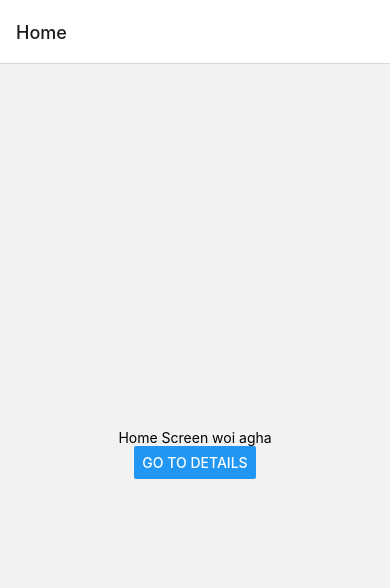
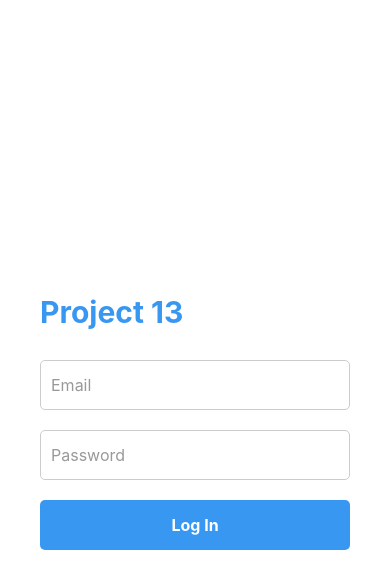
Before and after one commit to aliifam/project13-fe, a React Native app: screen / in a window 390 px wide. Shown: the top 588 px of the page. Built offline with nearby package versions, Linux system fonts and the light colour scheme.

Commit message:
cleaning unused package

```diff
--- a/babel.config.js
+++ b/babel.config.js
@@ -1,4 +1,3 @@
 module.exports = {
   presets: ['module:metro-react-native-babel-preset'],
-  plugins: ['nativewind/babel'],
 };
--- a/src/App.tsx
+++ b/src/App.tsx
@@ -2,38 +2,31 @@ import * as React from 'react';
 import {View, Text, Button} from 'react-native';
 import {NavigationContainer} from '@react-navigation/native';
 import {createNativeStackNavigator} from '@react-navigation/native-stack';
+import {useEffect, useState} from 'react';
+import AuthService from './services/AuthService';
+import Login from './screens/Login';
 
-function HomeScreen({navigation}) {
-  return (
-    <View style={{flex: 1, alignItems: 'center', justifyContent: 'center'}}>
-      <Text>Home Screen woi agha</Text>
-      <Button
-        title="Go to Details"
-        onPress={() => navigation.navigate('Details')}
-      />
-    </View>
-  );
-}
+const App: React.FC = () => {
+  // const [loading, setLoading] = useState(true);
+  // const [userToken, setUserToken] = useState('');
 
-function DetailsScreen() {
-  return (
-    <View>
-      <Text>Details Screen anjaygak</Text>
-    </View>
-  );
-}
+  // useEffect(() => {
+  //   const checkToken = async () => {
+  //     const token = await AuthService.getToken();
+  //     setUserToken(token);
+  //     setLoading(false);
+  //   };
+  //   checkToken();
+  // }, []);
 
-const Stack = createNativeStackNavigator();
-
-function App() {
-  return (
-    <NavigationContainer>
-      <Stack.Navigator>
-        <Stack.Screen name="Home" component={HomeScreen} />
-        <Stack.Screen name="Details" component={DetailsScreen} />
-      </Stack.Navigator>
-    </NavigationContainer>
-  );
-}
+  // if (loading) {
+  //   return (
+  //     <View>
+  //       <Text>Loading...</Text>
+  //     </View>
+  //   );
+  // }
+  return <Login />;
+};
 
 export default App;
--- a/src/screens/Login.tsx
+++ b/src/screens/Login.tsx
@@ -0,0 +1,67 @@
+import {
+  View,
+  Text,
+  TouchableOpacity,
+  TextInput,
+  StyleSheet,
+} from 'react-native';
+import React from 'react';
+
+const Login = () => {
+  return (
+    <View style={styles.container}>
+      <Text style={styles.title}>Project 13</Text>
+      <TextInput
+        style={styles.input}
+        placeholder="Email"
+        placeholderTextColor="#999"
+      />
+      <TextInput
+        style={styles.input}
+        placeholder="Password"
+        placeholderTextColor="#999"
+        secureTextEntry
+      />
+      <TouchableOpacity style={styles.buttonContainer}>
+        <Text style={styles.buttonText}>Log In</Text>
+      </TouchableOpacity>
+    </View>
+  );
+};
+
+const styles = StyleSheet.create({
+  container: {
+    flex: 1,
+    justifyContent: 'center',
+    paddingHorizontal: 40,
+    backgroundColor: '#fff',
+  },
+  input: {
+    height: 50,
+    borderWidth: 1,
+    borderColor: '#ccc',
+    borderRadius: 5,
+    marginBottom: 20,
+    paddingHorizontal: 10,
+    fontSize: 16,
+  },
+  buttonContainer: {
+    backgroundColor: '#3897f1',
+    paddingVertical: 15,
+    borderRadius: 5,
+  },
+  buttonText: {
+    textAlign: 'center',
+    color: '#fff',
+    fontSize: 16,
+    fontWeight: 'bold',
+  },
+  title: {
+    fontSize: 30,
+    fontWeight: 'bold',
+    marginBottom: 30,
+    color: '#3897f1',
+  },
+});
+
+export default Login;
--- a/src/screens/onBoarding.tsx
+++ b/src/screens/onBoarding.tsx
@@ -1,7 +1,9 @@
 import {View, Text} from 'react-native';
-import React from 'react';
+import {useState} from 'react';
 
 const onBoarding = () => {
+  // eslint-disable-next-line react-hooks/rules-of-hooks
+  const [currentPage, setCurrentPage] = useState(0);
   return (
     <View>
       <Text>onBoarding</Text>
--- /dev/null
+++ b/src/services/AuthService.ts
@@ -0,0 +1,46 @@
+import AsyncStorage from '@react-native-async-storage/async-storage';
+
+class AuthService {
+  async login(email: string, password: string): Promise<string | null> {
+    try {
+      // Make API call to authenticate user
+      // Return JWT token if login successful
+      const response = await fetch('https://example.com/login', {
+        method: 'POST',
+        body: JSON.stringify({email, password}),
+        headers: {'Content-Type': 'application/json'},
+      });
+
+      if (response.ok) {
+        const {token} = await response.json();
+        await AsyncStorage.setItem('token', token); // Store token in AsyncStorage
+        return token;
+      } else {
+        return null;
+      }
+    } catch (error) {
+      console.error('Login failed:', error);
+      return null;
+    }
+  }
+
+  async getToken(): Promise<string | null> {
+    try {
+      const token = await AsyncStorage.getItem('token'); // Retrieve token from AsyncStorage
+      return token ? token : null;
+    } catch (error) {
+      console.error('Failed to retrieve token:', error);
+      return null;
+    }
+  }
+
+  async removeToken(): Promise<void> {
+    try {
+      await AsyncStorage.removeItem('token'); // Remove token from AsyncStorage
+    } catch (error) {
+      console.error('Failed to remove token:', error);
+    }
+  }
+}
+
+export default new AuthService();
--- a/tailwind.config.js
+++ /dev/null
@@ -1,8 +0,0 @@
-/** @type {import('tailwindcss').Config} */
-module.exports = {
-  content: [],
-  theme: {
-    extend: {},
-  },
-  plugins: [],
-}
```
Also changed, not shown: package.json (+3 -4 lines), src/services/PresenceService.ts (added), 1 other file (tests, documents, lock files or other folders).
